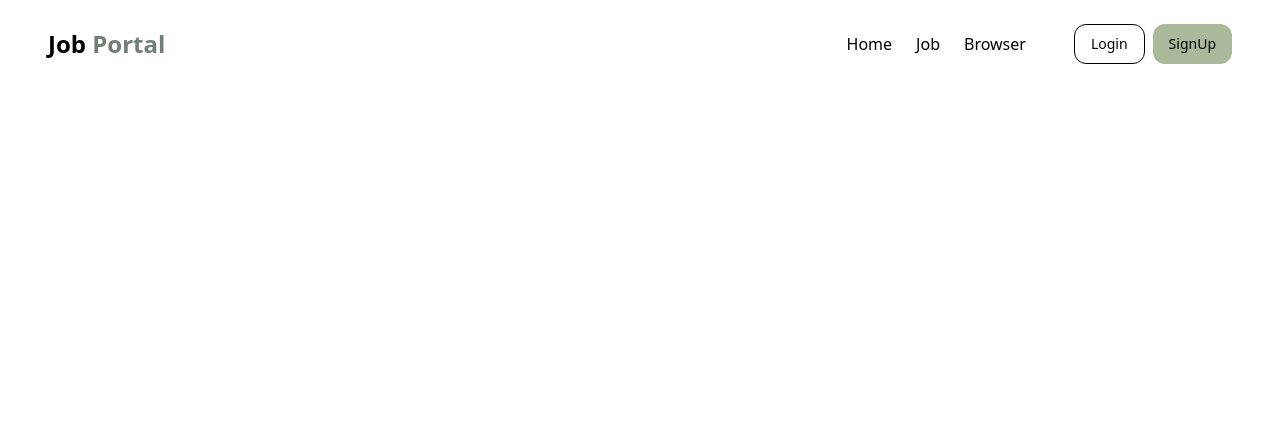
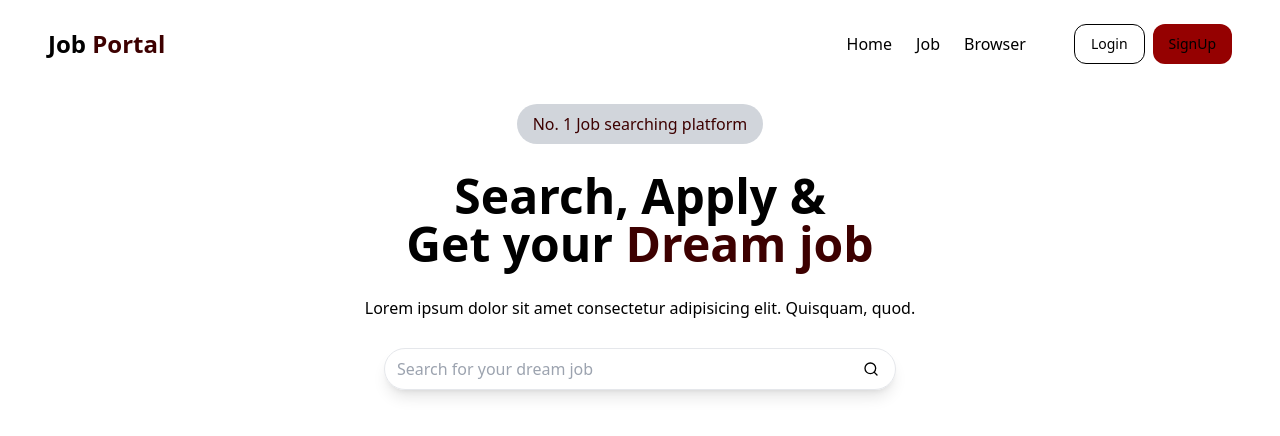
Before and after one commit to HarsikaKumari/jobSearch, a React (Vite) app in the folder frontend/: page / in a window 1280 px wide. Shown: the top 436 px of the page. Built offline with nearby package versions, Linux system fonts and the light colour scheme.

Commit message:
feat(ui): add HeroSection in the Home page

```diff
--- /dev/null
+++ b/frontend/src/components/HeroSection.jsx
@@ -0,0 +1,29 @@
+// import React from 'react'
+import { Search } from 'lucide-react'
+import { Button } from "@/components/ui/button"
+
+function HeroSection() {
+    return (
+        <div className="text-center">
+            <div className="flex flex-col gap-7 my-10">
+                <span className=" mx-auto px-4 py-2 rounded-full bg-gray-300 text-[#3D0000] ">No. 1 Job searching platform</span>
+                <h1 className="text-5xl font-bold">Search, Apply & <br /> Get your <span className="text-[#3D0000]">Dream job</span></h1>
+                <p>
+                    Lorem ipsum dolor sit amet consectetur adipisicing elit. Quisquam, quod.
+                </p>
+                <div className='flex w-[40%] items-center mx-auto shadow-lg border border-gray-200 pl-3 rounded-full'>
+                    <input
+                        type="text"
+                        placeholder="Search for your dream job"
+                        className="outline-none border-none w-full"
+                    />
+                    <Button>
+                        <Search />
+                    </Button>
+                </div>
+            </div>
+        </div>
+    )
+}
+
+export default HeroSection
--- a/frontend/src/components/Home.jsx
+++ b/frontend/src/components/Home.jsx
@@ -1,10 +1,12 @@
 // import React from 'react'
+import HeroSection from './HeroSection.jsx'
 import Navbar from './shared/Navbar.jsx'
 
 function Home() {
   return (
     <div>
         <Navbar />
+        <HeroSection />
     </div>
   )
 }
--- a/frontend/src/components/shared/Navbar.jsx
+++ b/frontend/src/components/shared/Navbar.jsx
@@ -15,7 +15,7 @@ function Navbar() {
     <div className="bg-white px-6">
       <div className="flex items-center justify-between m-6">
         <h1 className="text-2xl font-bold">
-          Job <span className="text-[#727D73]"> Portal </span>
+          Job <span className="text-[#3D0000]"> Portal </span>
         </h1>
         <div className="flex items-center gap-12">
           <ul className="flex font-medium text-center gap-6">
@@ -31,7 +31,7 @@ function Navbar() {
                 </Button>
               </Link>
               <Link to="/signup">
-                <Button className="bg-[#AAB99A] hover:bg-[#D0DDD0] rounded-xl">
+                <Button className="bg-[#950101] hover:bg-[#FF0000] rounded-xl">
                   SignUp
                 </Button>
               </Link>
--- a/package.json
+++ /dev/null
@@ -1,6 +0,0 @@
-{
-  "dependencies": {
-    "axios": "^1.7.9",
-    "multer": "^1.4.5-lts.1"
-  }
-}
```
Also changed, not shown: frontend/jsconfig.json (+8 -2 lines), 1 other file (tests, documents, lock files or other folders).
